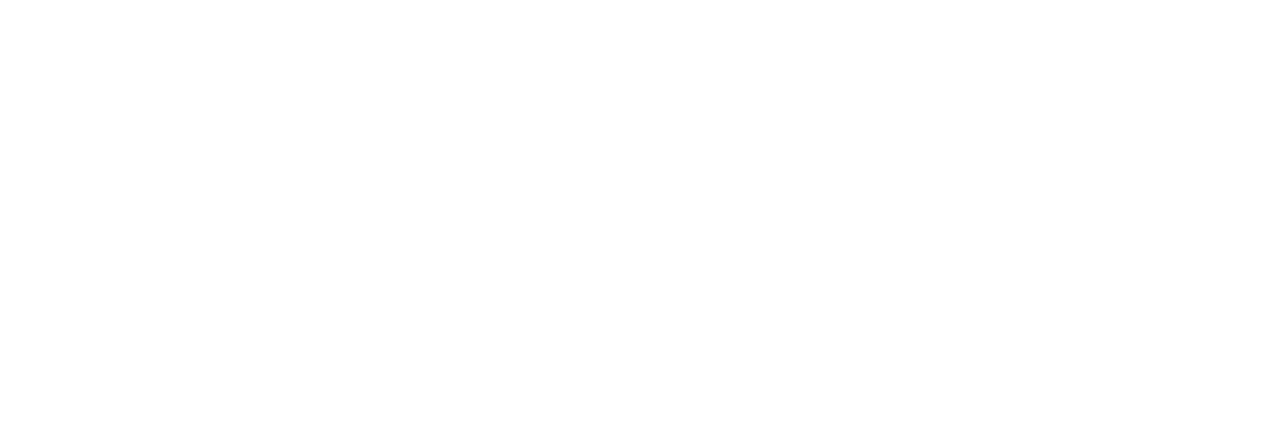
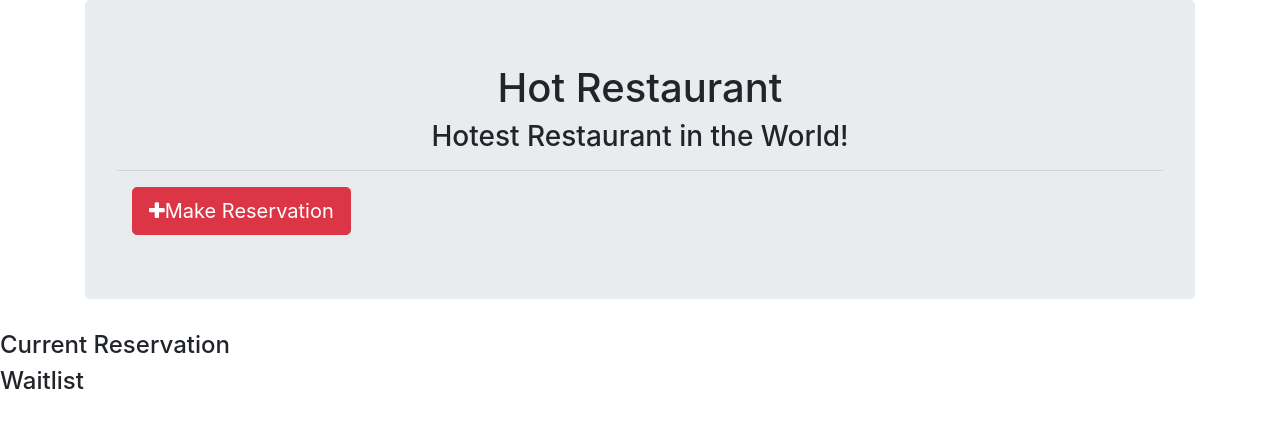
Before and after one commit to chrissythebuilder/RestaurantApp, a website: page views/tables.html in a window 1280 px wide. Drawn offline with nearby package versions, Linux system fonts and the light colour scheme.

Commit message:
table page done

```diff
--- a/views/tables.html
+++ b/views/tables.html
@@ -0,0 +1,46 @@
+<!DOCTYPE html>
+<html lang="en">
+<head>
+  <meta charset="UTF-8">
+  <title>Reservation at Hot Restaurant</title>
+  <!-- Latest compiled and minified CSS & JS -->
+  <link rel="stylesheet" href="https://maxcdn.bootstrapcdn.com/bootstrap/4.0.0/css/bootstrap.min.css">
+  <link rel="stylesheet" href="https://stackpath.bootstrapcdn.com/font-awesome/4.7.0/css/font-awesome.min.css">
+  <script src="https://code.jquery.com/jquery.js"></script>
+  <script src="https://maxcdn.bootstrapcdn.com/bootstrap/4.0.0/js/bootstrap.min.js"></script>
+
+</head>
+<body>
+
+    <div class="container">
+        <div class="jumbotron" id="text-center">
+            <h1 class="text-center">Hot Restaurant</h1>
+            <h3 class="text-center">Hotest Restaurant in the World!</h3>
+            <hr>
+            <a href="reserve.html">
+
+                <div class="col-lg-12">
+                    <button class="btn btn-danger btn-lg col-lg-5text-center"> <span class="fa fa-plus"></span>Make Reservation</button>
+                </div>
+            </a>
+        </div>
+    </div>
+
+    <div class="panel panel-default">
+        <div class="panel-heading">
+            <h4 class="panel-title">Current Reservation</h4>
+        </div>
+        <div class="panel-body" id="tableSection"></div>
+    </div>
+
+    <div class="panel panel-default">
+            <div class="panel-heading">
+                <h4 class="panel-title">Waitlist</h4>
+            </div>
+            <div class="panel-body" id="waitlistSection"></div>
+        </div>
+
+
+
+</body>
+</html>
```
Also changed, not shown: views/reserve.html (+4 -1 lines).
